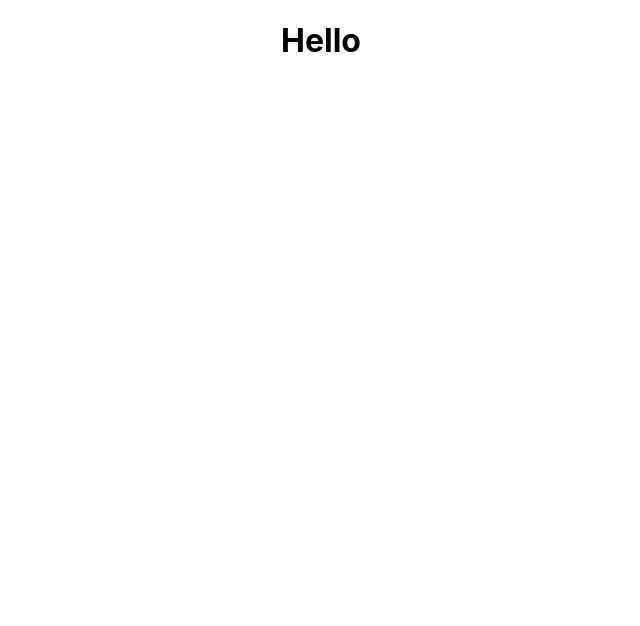
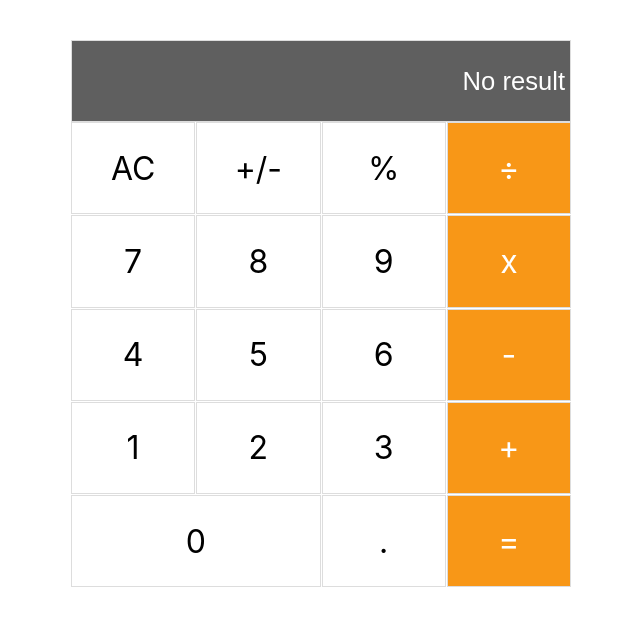
Before and after one commit to Alibaba2023/math-magicians, a React (Create React App) app: page / in a window 1280 px wide. Shown: the top 626 px of the page, without its empty margins (319-959 px from the left). Built offline with nearby package versions, Linux system fonts and the light colour scheme.

Commit message:
layout added

```diff
--- a/src/App.css
+++ b/src/App.css
@@ -1,39 +1,5 @@
 .App {
-  text-align: center;
+  margin: 0;
+  padding: 0;
+  box-sizing: border-box;
 }
-
-.App-logo {
-  height: 40vmin;
-  pointer-events: none;
-}
-
-@media (prefers-reduced-motion: no-preference) {
-  .App-logo {
-    animation: App-logo-spin infinite 20s linear;
-  }
-}
-
-.App-header {
-  background-color: #282c34;
-  min-height: 100vh;
-  display: flex;
-  flex-direction: column;
-  align-items: center;
-  justify-content: center;
-  font-size: calc(10px + 2vmin);
-  color: white;
-}
-
-.App-link {
-  color: #61dafb;
-}
-
-@keyframes App-logo-spin {
-  from {
-    transform: rotate(0deg);
-  }
-
-  to {
-    transform: rotate(360deg);
-  }
-}
--- a/src/App.js
+++ b/src/App.js
@@ -1,9 +1,10 @@
 import './App.css';
+import Calculator from './Components/calculator';
 
 function App() {
   return (
     <div className="App">
-      <h1>Hello</h1>
+      <Calculator />
     </div>
   );
 }
--- /dev/null
+++ b/src/Components/calculator.css
@@ -0,0 +1,46 @@
+* {
+  list-style: none;
+  margin: 0;
+  padding: 0;
+  box-sizing: border-box;
+}
+
+.input-result {
+  width: 100%;
+  padding: 1.6rem 5px;
+  border: 1px solid #ddd;
+  background-color: #5f5f5f;
+  text-align: right;
+  font-size: 1.6rem;
+  color: #fff;
+  outline: none;
+}
+
+.numbers-container {
+  display: grid;
+  grid-template-columns: repeat(4, 1fr);
+  grid-gap: 1px;
+}
+
+.calculator-container {
+  width: 500px;
+  margin: 40px auto;
+}
+
+.number {
+  width: 100%;
+  padding: 1.6rem 8px;
+  border: 1px solid #ddd;
+  text-align: center;
+  font-size: 2rem;
+}
+
+.number:nth-child(4n),
+.number:last-child {
+  background-color: rgb(248, 151, 23);
+  color: #fff;
+}
+
+.number:nth-child(17) {
+  grid-column: 1 / span 2;
+}
--- /dev/null
+++ b/src/Components/calculator.js
@@ -0,0 +1,27 @@
+import React from 'react';
+import './calculator.css';
+
+const Button = () => {
+  const numbers = ['AC', '+/-', '%', '÷', '7', '8', '9', 'x', '4', '5', '6', '-', '1', '2', '3', '+', '0', '.', '='];
+  return (
+    <div>
+      <form action="">
+        <input type="text" value="No result" className="input-result" />
+      </form>
+
+      <ul className="numbers-container">
+        {numbers.map((number) => (
+          <li className="number" key={number}>{number}</li>
+        ))}
+      </ul>
+    </div>
+  );
+};
+
+const Calculator = () => (
+  <div className="calculator-container">
+    <Button />
+  </div>
+);
+
+export default Calculator;
--- a/src/index.js
+++ b/src/index.js
@@ -10,8 +10,4 @@ root.render(
     <App />
   </React.StrictMode>,
 );
-
-// If you want to start measuring performance in your app, pass a function
-// to log results (for example: reportWebVitals(console.log))
-// or send to an analytics endpoint. Learn more: https://bit.ly/CRA-vitals
 reportWebVitals();
```
